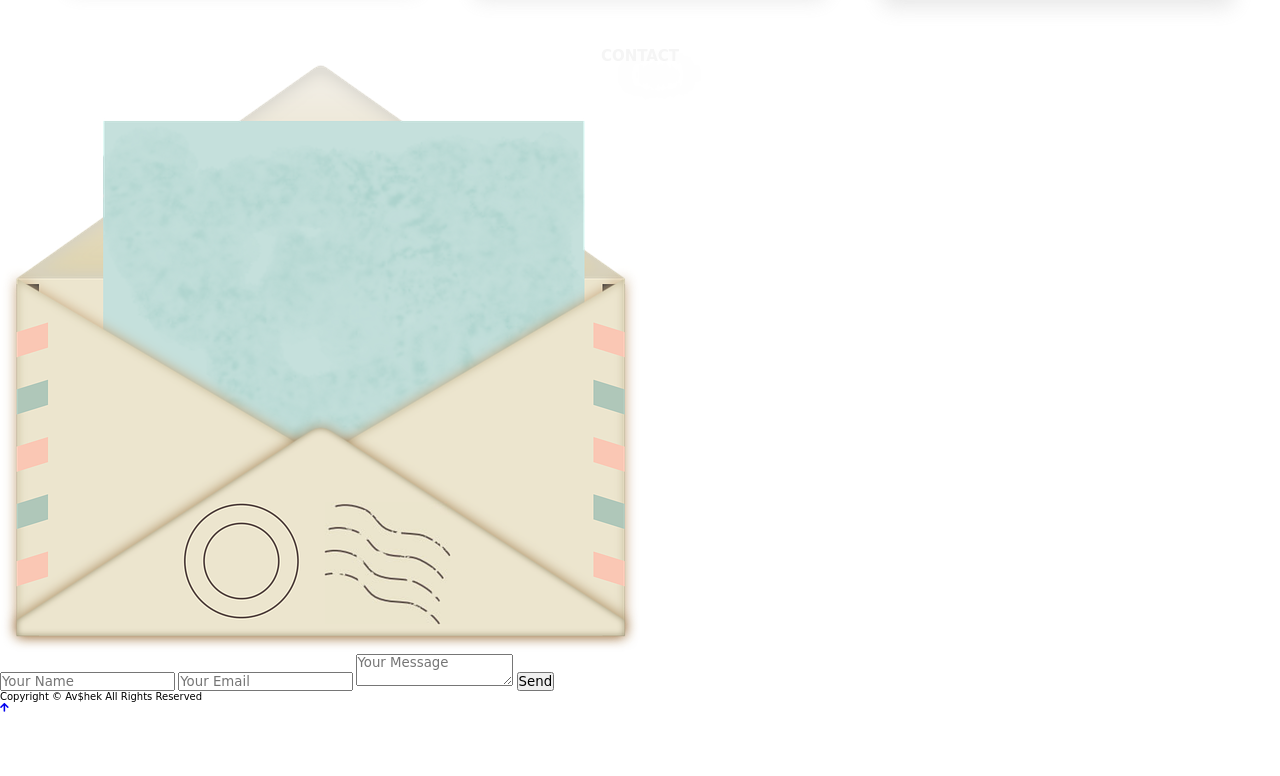
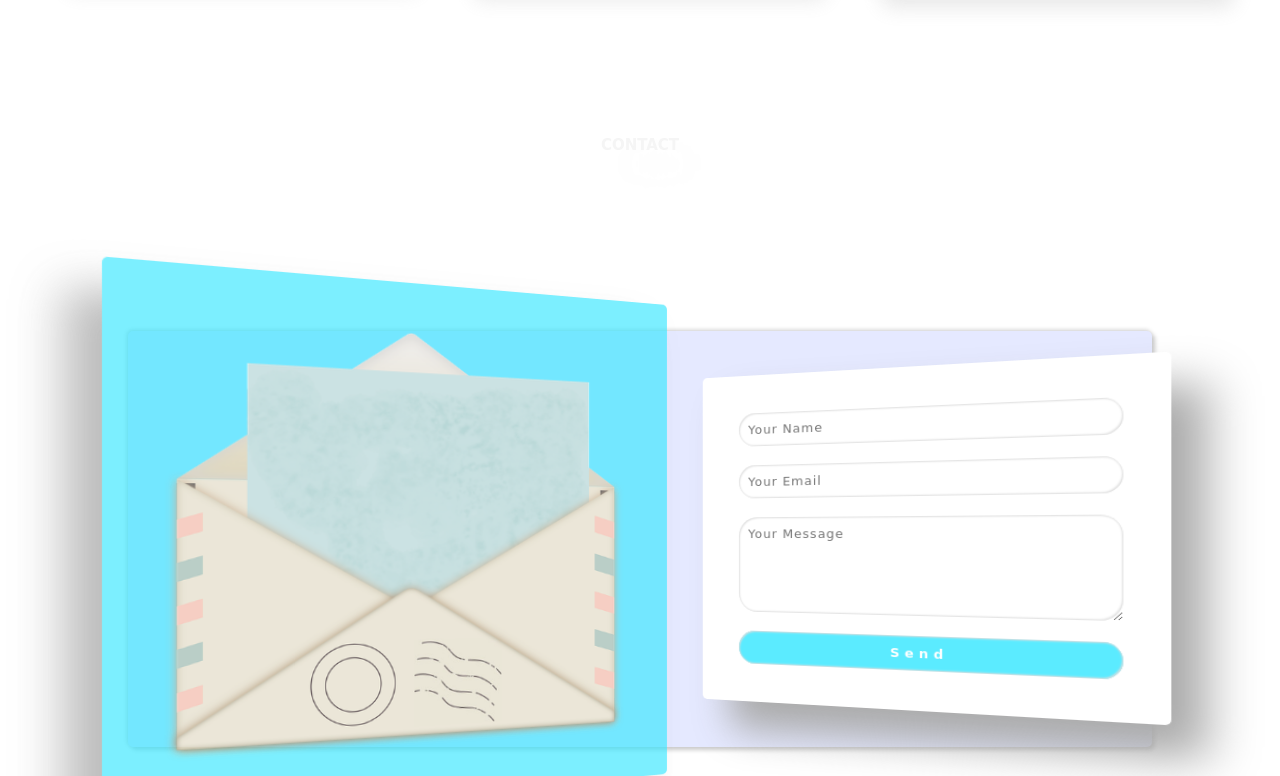
Before and after one commit to Avishek-kr/design-website, a plain HTML site: page index.html in a window 1280 px wide. Shown: the part 2353-3129 px from the top of the page. Before the commit the page ends 3066 px from the top, so only its background shows below. Drawn offline with Linux system fonts and the light colour scheme; a script that the page names is missing; a web font is replaced by a local one.

Commit message:
CSS section 4

```diff
--- a/style.css
+++ b/style.css
@@ -344,3 +344,97 @@ html {
   text-indent: 2rem;
 }
 /* End of Section 3 */
+
+/* Section 4 */
+.section-4 {
+  width: 100%;
+  height: 130vh;
+  display: flex;
+  flex-direction: column;
+  justify-content: space-around;
+  align-items: center;
+}
+
+.form-container {
+  width: 80%;
+  height: 40%;
+  background-color: #e5e9ff;
+  display: flex;
+  align-items: center;
+  justify-content: space-evenly;
+  box-shadow: 0.3rem 0.3rem 0.4rem #ccc, -0.1rem -0.1rem 0.4rem #ccc;
+  border-radius: 0.5rem;
+  perspective: 100rem;
+}
+
+.form-img {
+  width: 55rem;
+  background-color: rgba(50, 231, 255, 0.8);
+  padding: 5rem;
+  opacity: 0.8;
+  box-shadow: -3rem 3rem 4rem #aaa;
+  border-radius: 0.5rem;
+  transform: rotateY(20deg);
+  transition: all 0.5s;
+}
+
+.form-img:hover {
+  transform: translateY(-2rem) rotateY(20deg);
+  box-shadow: -5rem 5rem 7rem #aaa;
+}
+
+.contact-form {
+  width: 45rem;
+  background-color: #fff;
+  display: flex;
+  flex-direction: column;
+  padding: 3rem;
+  border-radius: 0.5rem;
+  box-shadow: 3rem 3rem 4rem #aaa;
+  transform: rotateY(-20deg);
+  transition: all 0.5s;
+}
+
+.contact-form:hover {
+  transform: translateY(-2rem) rotateY(-20deg);
+  box-shadow: 5rem 5rem 7rem #aaa;
+}
+
+.contact-form input,
+.contact-form textarea {
+  margin: 1rem;
+  padding: 1rem;
+  font-size: 1.3rem;
+  letter-spacing: 0.1rem;
+  border: none;
+  border-radius: 2rem;
+  box-shadow: inset 0.1rem 0.1rem 0.2rem #ddd, inset -0.1rem -0.1rem 0.2rem #ddd;
+}
+
+.contact-form textarea {
+  max-height: 15rem;
+  min-height: 10rem;
+  max-width: 100%;
+  min-width: 70%;
+}
+
+.contact-form input[type="submit"] {
+  background-color: rgba(50, 231, 255, 0.8);
+  color: #fff;
+  font-weight: bolder;
+  letter-spacing: 0.5rem;
+  cursor: pointer;
+  transition: background-color 0.5s;
+}
+
+.contact-form input[type="submit"]:hover {
+  background-color: #32e7ff;
+}
+
+.copyright {
+  font-size: 2rem;
+  letter-spacing: 0.2rem;
+  color: #444;
+  margin-top: 5rem;
+}
+/* End of Section 4 */
```
